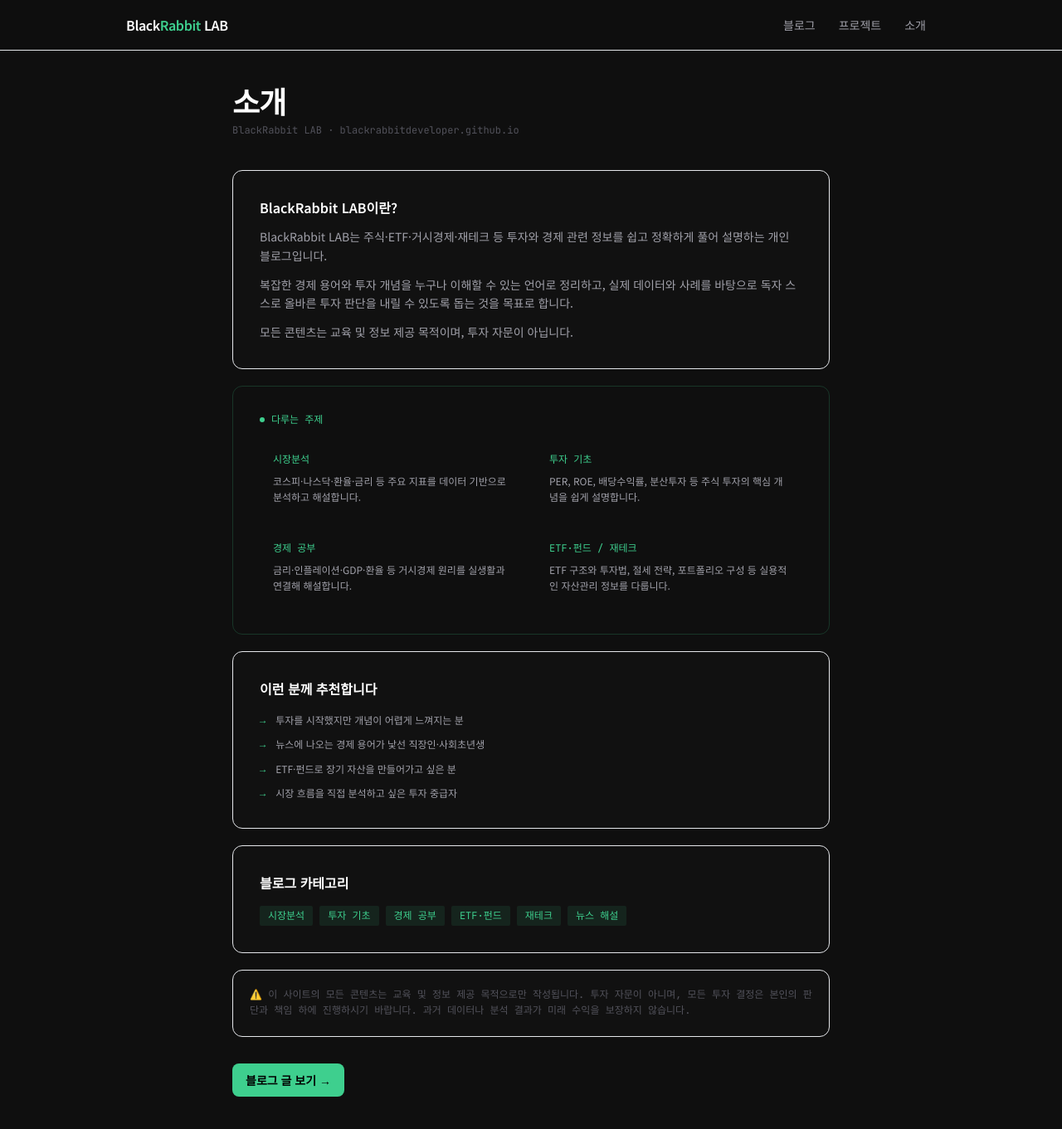
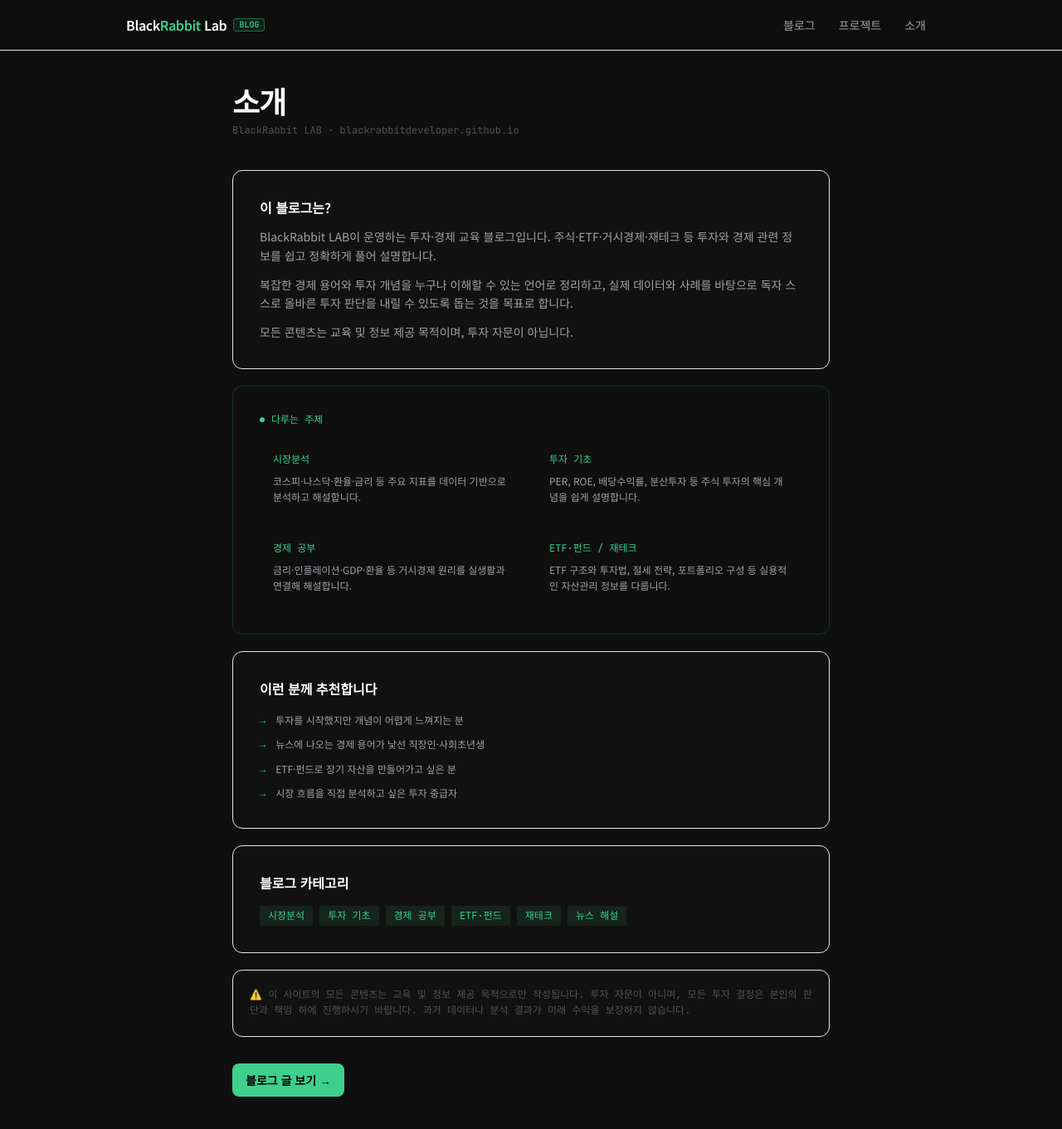
Before and after one commit to blackrabbitDeveloper/blackrabbitdeveloper.github.io, a Jekyll site: the page built from about.md, in a window 1280 px wide and 1400 px high. Shown: the top 1361 px of the window at 83% size. Built offline with Jekyll 4.4.1, drawn with Linux system fonts in a browser that asks for light colours; nearby versions of some CDN libraries; some of the changed text lies outside the part shown.

Commit message:
브랜딩 개선: BlackRabbit LAB 통일 및 블로그 포지셔닝 명확화
- BlackRabbit LAB을 브랜드명으로 통일 (Lab → LAB)
- 헤더 로고에 BLOG 뱃지 추가
- Hero 섹션 블로그 포지셔닝 재정립 (by BlackRabbit LAB)
- config title, description, about, index 설명문 일괄 정리
- 검색 무결과 시 Google Forms 자동 수집 (디바운스 1.5초)

Co-Authored-By: Claude Sonnet 4.6 <noreply@anthropic.com>

```diff
--- a/_config.yml
+++ b/_config.yml
@@ -1,5 +1,5 @@
-title: BlackRabbit LAB
-description: STOCKER — 기술적 분석·재무 필터·자기학습 기반 미국 주식 리서치 자동화 시스템의 시장 분석 블로그. blackrabbitlab.site
+title: BlackRabbit LAB Blog
+description: BlackRabbit LAB이 운영하는 투자·경제 교육 블로그. 주식·ETF·거시경제·재테크 개념을 누구나 이해할 수 있도록 쉽게 풀어 설명합니다.
 url: "https://blackrabbitdeveloper.github.io"
 baseurl: ""
 lang: ko
--- a/_layouts/default.html
+++ b/_layouts/default.html
@@ -90,8 +90,9 @@
       <!-- Logo -->
       <a href="{{ '/' | relative_url }}" class="flex items-center gap-2 no-underline">
         <span class="text-base font-semibold tracking-tight text-white">
-          Black<span class="text-brand">Rabbit</span> LAB
+          Black<span class="text-brand">Rabbit</span> Lab
         </span>
+        <span class="rounded border border-brand/40 bg-brand/10 px-1.5 py-0.5 font-mono text-[10px] font-medium text-brand leading-none">BLOG</span>
       </a>
 
       <!-- Desktop Nav -->
@@ -135,7 +136,7 @@
       <div class="flex flex-col items-center gap-6 sm:flex-row sm:justify-between">
         <div>
           <p class="text-sm font-semibold text-white">Black<span class="text-brand">Rabbit</span> LAB</p>
-          <p class="mt-1 text-xs text-zinc-600">투자 정보 · 경제 교육 블로그</p>
+          <p class="mt-1 text-xs text-zinc-600">BlackRabbit LAB 투자·경제 교육 블로그</p>
         </div>
         <div class="flex flex-wrap justify-center gap-x-5 gap-y-2">
           <a href="{{ '/about' | relative_url }}" class="text-sm text-zinc-500 hover:text-white transition">소개</a>
--- a/_layouts/home.html
+++ b/_layouts/home.html
@@ -12,12 +12,12 @@ layout: default
         <span class="absolute inline-flex h-full w-full animate-ping rounded-full bg-brand opacity-75"></span>
         <span class="relative inline-flex h-1.5 w-1.5 rounded-full bg-brand"></span>
       </span>
-      투자 정보 · 경제 공부 블로그
+      BlackRabbit LAB 공식 블로그
     </div>
 
     <h1 class="text-4xl font-bold leading-tight tracking-tight text-white sm:text-5xl lg:text-6xl">
-      Black<span class="text-brand">Rabbit</span> LAB<br class="sm:hidden" />
-      <span class="block mt-2 text-2xl sm:text-3xl lg:text-4xl font-medium text-zinc-400">투자·경제 교육 블로그</span>
+      투자·경제 교육 블로그<br class="sm:hidden" />
+      <span class="block mt-2 text-xl sm:text-2xl lg:text-3xl font-mono font-medium text-zinc-500">by Black<span class="text-brand">Rabbit</span> LAB</span>
     </h1>
 
     <p class="mx-auto mt-5 max-w-2xl text-base text-zinc-500 sm:text-lg">
--- a/about.md
+++ b/about.md
@@ -1,7 +1,7 @@
 ---
 layout: default
 title: 소개
-description: BlackRabbit LAB — 주식·ETF·경제 개념을 쉽게 풀어 설명하는 투자 정보·경제 교육 블로그
+description: BlackRabbit LAB이 운영하는 투자·경제 교육 블로그 소개. 주식·ETF·경제 개념을 쉽게 풀어 설명합니다.
 ---
 
 <div class="mx-auto max-w-3xl px-4 sm:px-6 pt-10 pb-20">
@@ -11,9 +11,9 @@ description: BlackRabbit LAB — 주식·ETF·경제 개념을 쉽게 풀어 설
 
   <!-- What is -->
   <div class="rounded-xl border border-white/8 bg-[#111111] p-6 sm:p-8 mb-5">
-    <h2 class="text-base font-semibold text-white mb-3">BlackRabbit LAB이란?</h2>
+    <h2 class="text-base font-semibold text-white mb-3">이 블로그는?</h2>
     <p class="text-sm leading-relaxed text-zinc-400">
-      BlackRabbit LAB는 주식·ETF·거시경제·재테크 등 투자와 경제 관련 정보를 쉽고 정확하게 풀어 설명하는 개인 블로그입니다.
+      BlackRabbit LAB이 운영하는 투자·경제 교육 블로그입니다. 주식·ETF·거시경제·재테크 등 투자와 경제 관련 정보를 쉽고 정확하게 풀어 설명합니다.
     </p>
     <p class="mt-3 text-sm leading-relaxed text-zinc-400">
       복잡한 경제 용어와 투자 개념을 누구나 이해할 수 있는 언어로 정리하고,
--- a/index.html
+++ b/index.html
@@ -1,5 +1,5 @@
 ---
 layout: home
 title: 블로그
-description: 주식 자동매매 봇, 시장 분석, 암호화폐 예측 등 실용적인 개발 프로젝트와 시장 인사이트를 공유합니다.
+description: BlackRabbit LAB이 운영하는 투자·경제 교육 블로그. 주식·ETF·거시경제·재테크 개념을 쉽게 풀어 설명합니다.
 ---
```
